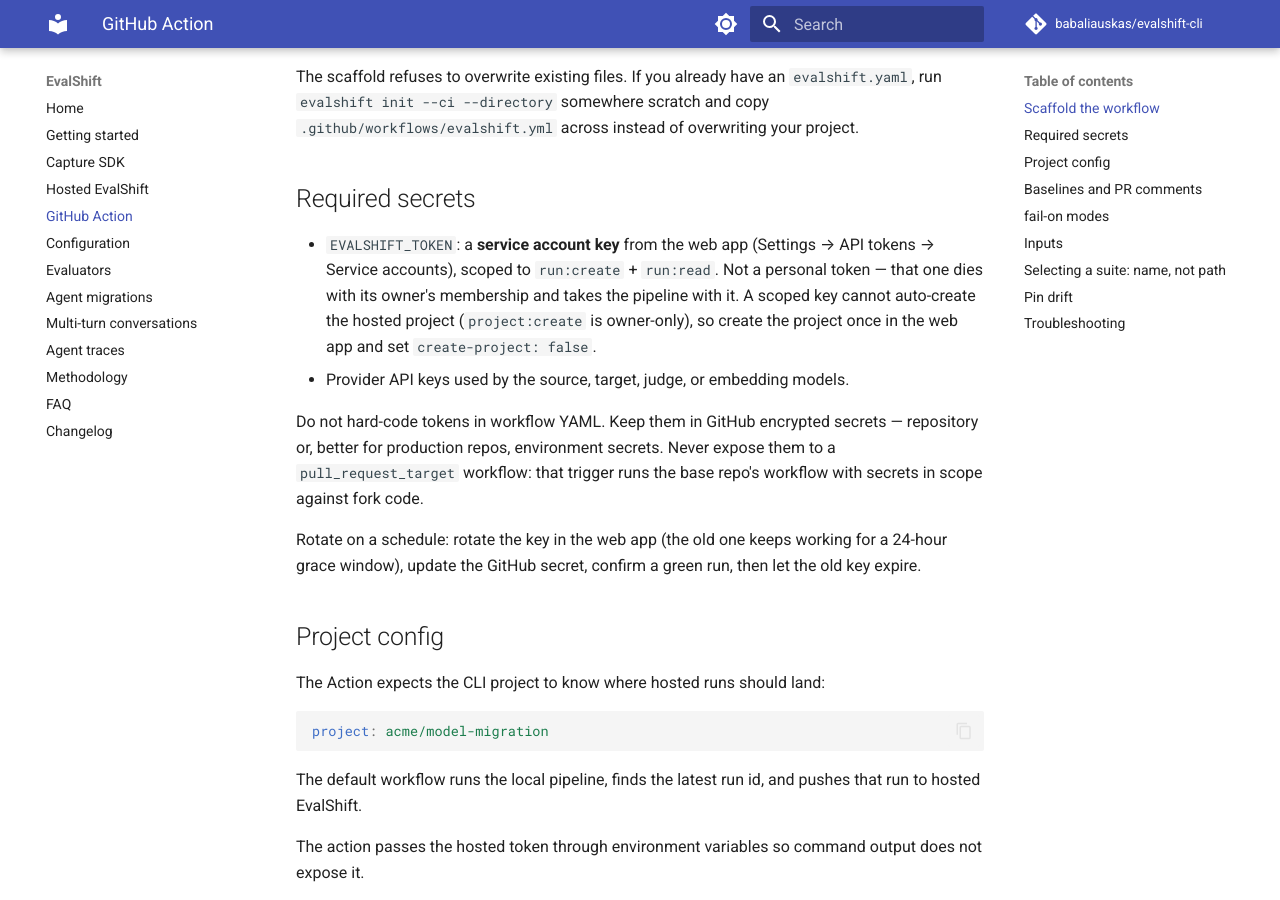
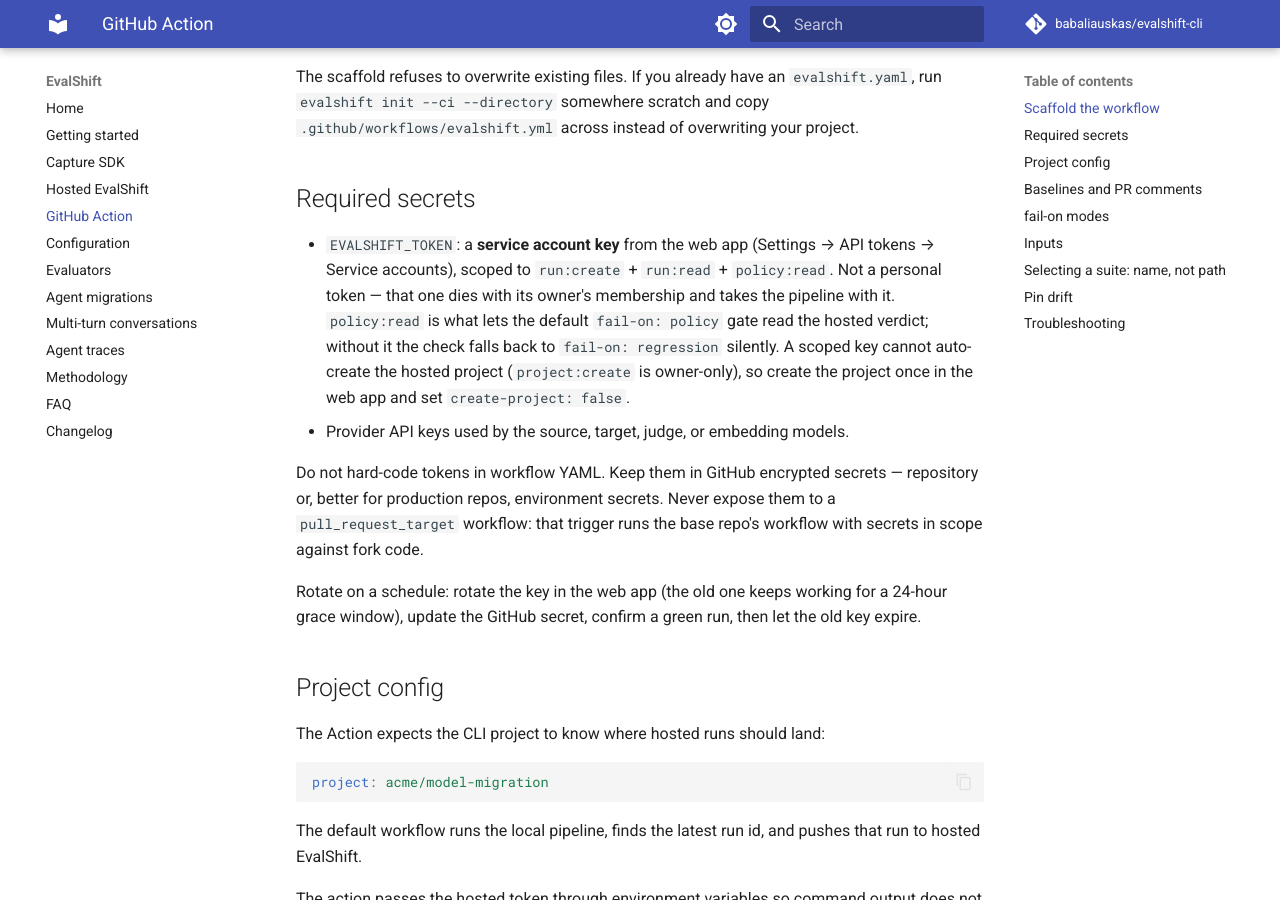
Before and after one commit to babaliauskas/evalshift-cli, an MkDocs documentation site: the page built from docs/github-action.md, in a window 1280 px wide and 900 px high, scrolled down 1272 px. Built offline with MkDocs 1.6.1 and Material for MkDocs 9.7.7, drawn with Linux system fonts in a browser that asks for light colours; comment, search, counter and statistics services are not loaded.

Commit message:
fix(init): scaffolded CI key guidance names policy:read
The scaffolded workflow (evalshift init --ci) defaults to
fail-on: policy, which reads the hosted policy-check endpoint
(requires policy:read). The scaffold and every doc copy of the CI
key guidance named only run:create + run:read, so a key minted per
that guidance got a 403 on the policy check and the action silently
fell back to fail-on: regression instead of the intended gate.

Add run:create + run:read + policy:read to the scaffolded workflow
comment, DOCS.md, llms-full.txt, docs/github-action.md, and
docs/hosted.md.

Co-Authored-By: Claude Sonnet 5 <noreply@anthropic.com>

```diff
--- a/docs/github-action.md
+++ b/docs/github-action.md
@@ -64,9 +64,11 @@ your project.
 ## Required secrets
 
 - `EVALSHIFT_TOKEN`: a **service account key** from the web app (Settings → API
-  tokens → Service accounts), scoped to `run:create` + `run:read`. Not a personal
-  token — that one dies with its owner's membership and takes the pipeline with
-  it. A scoped key cannot auto-create the hosted project (`project:create` is
+  tokens → Service accounts), scoped to `run:create` + `run:read` + `policy:read`.
+  Not a personal token — that one dies with its owner's membership and takes the
+  pipeline with it. `policy:read` is what lets the default `fail-on: policy` gate
+  read the hosted verdict; without it the check falls back to `fail-on: regression`
+  silently. A scoped key cannot auto-create the hosted project (`project:create` is
   owner-only), so create the project once in the web app and set
   `create-project: false`.
 - Provider API keys used by the source, target, judge, or embedding models.
--- a/llms-full.txt
+++ b/llms-full.txt
@@ -205,8 +205,9 @@ evalshift login [--token es_...] [--host URL] [--no-browser] [--timeout SECS=900
   wrong for CI. For CI mint a SERVICE ACCOUNT KEY in the hosted web app (Settings -> API
   tokens -> Service accounts): org-owned machine identity, never owner-equivalent (role is
   `member` or `viewer` only), consumes no seat, survives the employee who created it. Scope it
-  to the permission keys the job needs (`run:create` + `run:read` covers push + diff), store it
-  as an encrypted CI secret, pass it as EVALSHIFT_TOKEN -- do not run `login` on a runner.
+  to the permission keys the job needs (`run:create` + `run:read` + `policy:read` covers push,
+  diff, and the default policy gate), store it as an encrypted CI secret, pass it as
+  EVALSHIFT_TOKEN -- do not run `login` on a runner.
   Rotation is overlapping keys: mint successor, update secret, confirm a green run, let the
   predecessor expire (24h default grace).
 evalshift logout | evalshift whoami [--host] [--token]
```
Also changed, not shown: CHANGELOG.md (+8 -0 lines), DOCS.md (+1 -1 lines), docs/hosted.md (+2 -1 lines), 2 other files.
